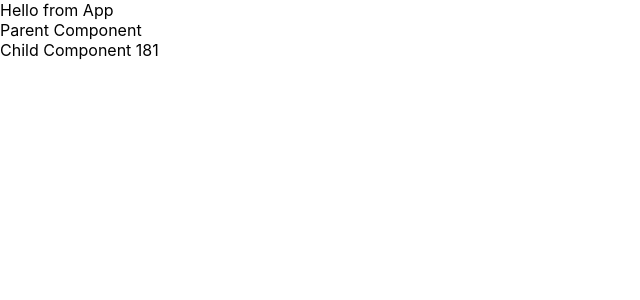
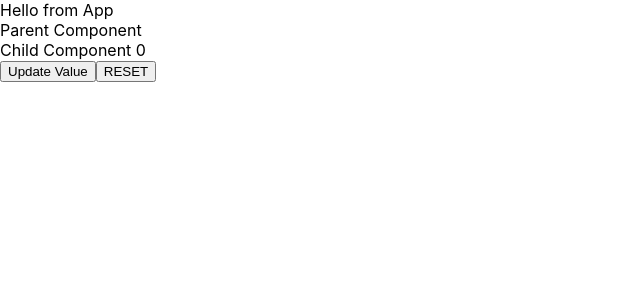
Before and after one commit to qfaizan401/React-useContext-Demo, a React (Create React App) app: page / in a window 1280 px wide. Shown: the top 300 px of the page, without its empty margins (0-640 px from the left). Built offline with nearby package versions, Linux system fonts and the light colour scheme.

Commit message:
Added useState

```diff
--- a/src/App.js
+++ b/src/App.js
@@ -1,10 +1,10 @@
-import React from 'react';
+import React, { useState } from 'react';
 import './App.css';
 import Parent from './Parent'
 import ValueContext from './ValueContext'
 
 function App() {
-  let anyValue = 181
+  let anyValue = useState(0)
   return (
     <ValueContext.Provider value={anyValue}>
       <div>
--- a/src/Child.js
+++ b/src/Child.js
@@ -3,9 +3,13 @@ import ValueContext from './ValueContext'
 
 const Child = () => {
     let newValue = useContext(ValueContext)
+    console.log(newValue)
     return(
         <div>
             Child Component {newValue}
+            <br/>
+            <button onClick={() => { newValue[1](++newValue[0]) }}>Update Value</button>
+            <button onClick={ () => { newValue[1](newValue[0]=0) } }>RESET</button>
         </div>
     )
 }
--- a/src/ValueContext.js
+++ b/src/ValueContext.js
@@ -1,5 +1,5 @@
 import {createContext} from 'react'
 
-const ValueContext = createContext(45)
+const ValueContext = createContext(0, () => {})
 
 export default ValueContext
```
